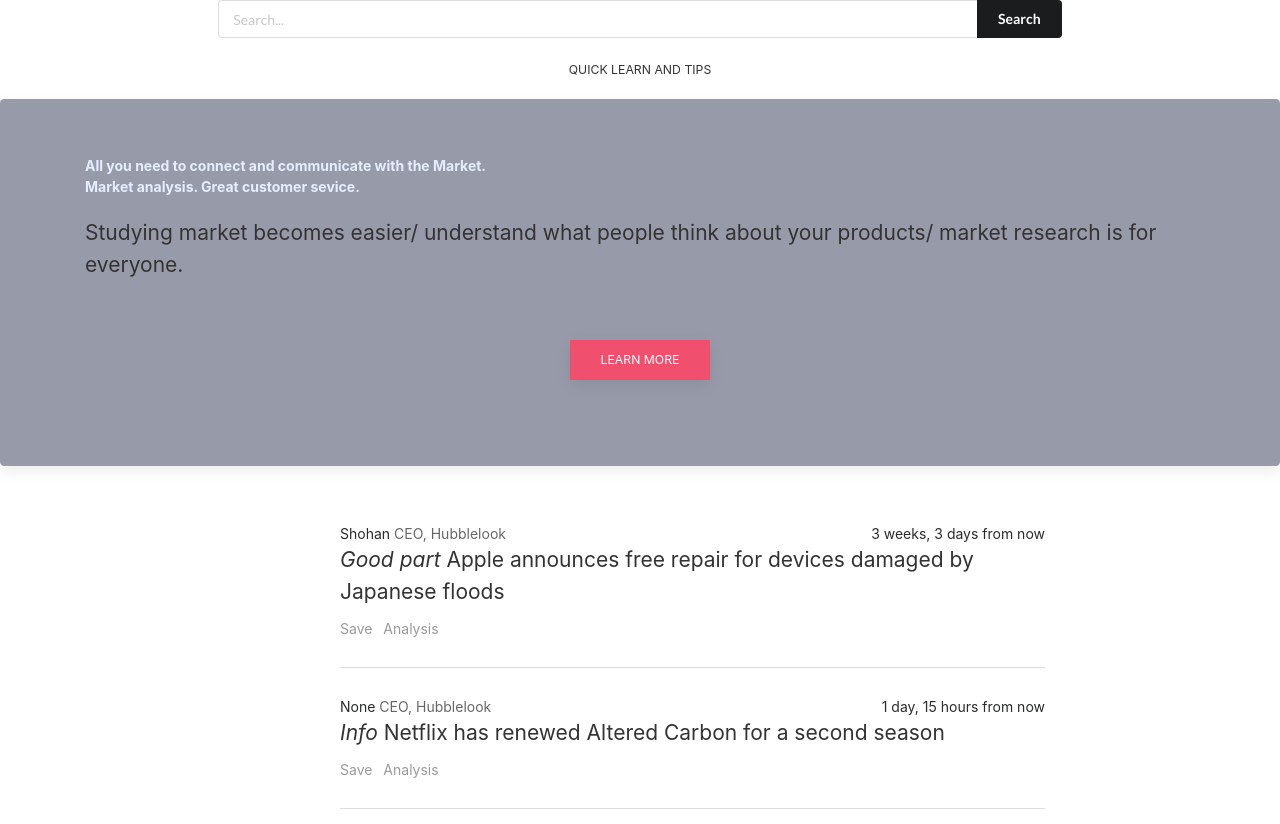
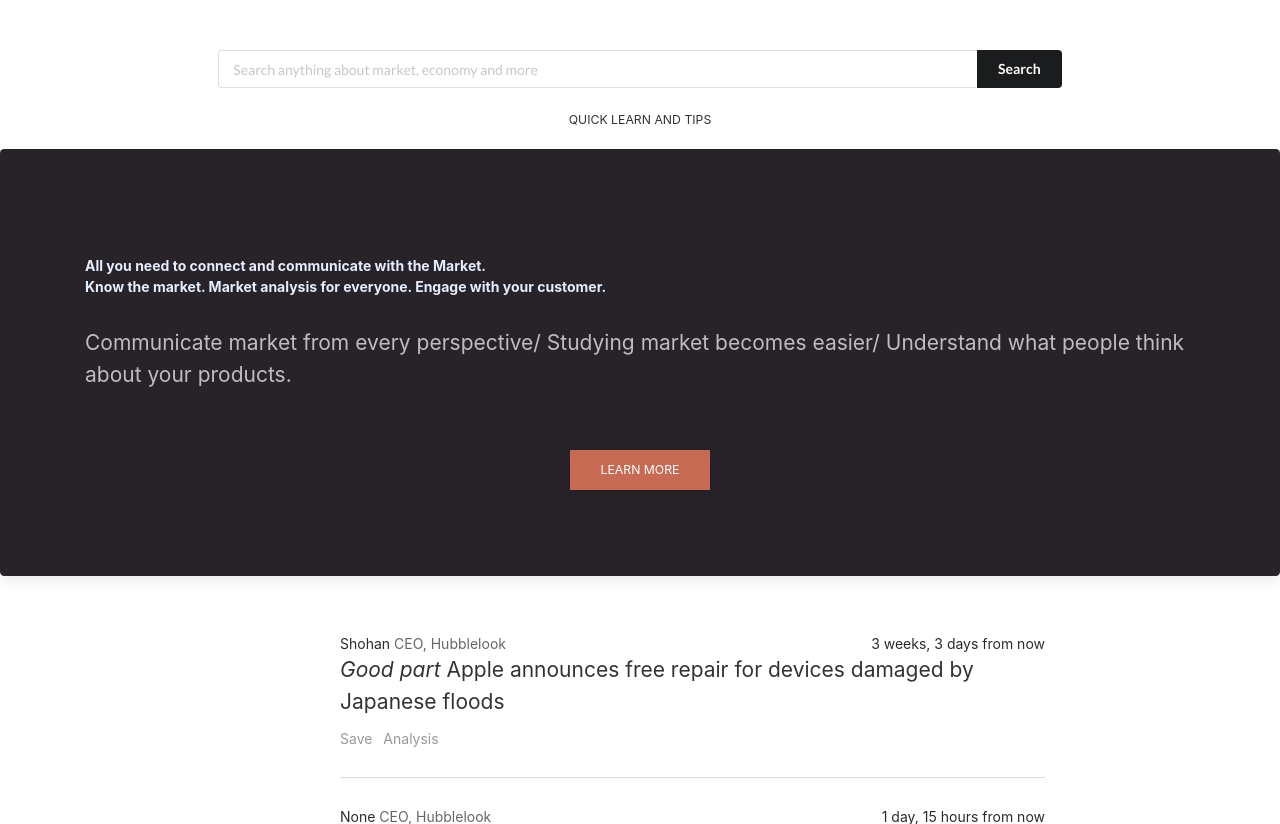
Before and after one commit to mmrshohan/hubblelook-app, a Django app: page / in a window 1280 px wide. Shown: the part 74-898 px from the top of the page. Run offline with Django 3.2, Linux system fonts and the light colour scheme; data comes from the database, SQL or seed files in the repository; both versions use the stored data as it was after the commit; some libraries are stand-ins or nearby versions.

Commit message:
basic changes

```diff
--- a/mainhubblelook/templates/index.html
+++ b/mainhubblelook/templates/index.html
@@ -15,8 +15,9 @@
     <div class="row">
       <div class="col-lg-2"></div>
       <div class=" col-lg-8">
-        <div class="ui fluid action input" style="padding-bottom: 20px;">
-          <input type="search" placeholder="Search..." name="q" >
+        <!-- Main search bar  -->
+        <div class="ui fluid action input" style="padding-bottom: 20px; padding-top:50px;">
+          <input type="search" placeholder="Search anything about market, economy and more" name="q" >
           <button type="submit" class="ui secondary button" value="search"> Search </button>
         </div>
         <!-- Quick learn button and modal -->
@@ -28,16 +29,17 @@
               <div class="uk-grid-collapse uk-child-width-1-2@s uk-flex-middle" uk-grid>
                 <div class="uk-padding-large uk-align-center" uk-height-viewport>
                   <!-- explaination -->
-                  <p class="uk-heading-primary uk-light">Hubblelook here to help your businesses, financial life or nurture your financial knowledge</p>
+                  <p class="uk-heading-primary uk-text-bold"> Know all tricks and tips about Hubblelook to make your life easier and simpler</p>
                   <ul>
 
                     <p class="uk-heading-primary uk-text-bold">Tips:</p>
                     <div class="uk-text-lead">
-                      <li><span class="uk-light"># SEARCH</span> Just search you would see the result. No need to use any Hashtag </li>
-                      <li><span class="uk-light">#POST</span>  Be precise before posting your micro thought </li>
-                      <li> <span class="uk-light">#COMPANY</span>  As a company,  you should put as much information as possible to the profile section</li>
-                      <li><span class="uk-light">#POST</span>  Initial keywords would help you to shape your though</li>
-                      <li><span class="uk-light">#POST</span> Hubblelook is very easy to use due to "Initial Keywords"</li>
+                      <li ><span># SEARCH</span> Just search to see the result. No need to use any Hashtag </li>
+                      <li ><span># SEARCH</span> To get specific search result, use our default "initial Keywords" </li>
+                      <li ><span>#POST</span>  Be precise before posting your micro thoughts or micro article </li>
+                      <li > <span>#COMPANY</span>  As a company, you should put as much information as possible into your profile section</li>
+                      <li ><span>#POST</span>  Initial keywords would help you to shape your thoughs</li>
+                      <li ><span>#POST</span> Hubblelook is very easy to use due to "Initial Keywords" facility</li>
                     </div>
                   </ul>
                   <!-- explaination end here -->
@@ -57,13 +59,13 @@
   <div class="home-header">
     <div class="jumbotron uk-box-shadow-medium">
       <div class="container">
-        <div class="uk-heading-primary uk-text-bold" style="color: #e6edff; "> All you need to connect and communicate with the Market.<br> Market analysis. Great customer sevice. </div>
+        <div class="uk-heading-primary uk-text-bold" style="color: #e6edff; padding-top: 50px; "> All you need to connect and communicate with the Market.<br> Know the market. Market analysis for everyone. Engage with your customer. </div>
 
-        <p class="uk-text-lead" style="padding-bottom: 30px; padding-top: 20px;">
-          Studying market becomes easier/ understand what people think about your products/ market research is for everyone.</p>
+        <p class="uk-text-lead uk-light" style="padding-bottom: 30px; padding-top: 30px;">
+          Communicate market from every perspective/ Studying market becomes easier/ Understand what people think about your products.</p>
         <!-- Explore button -->
         <button class="uk-button uk-align-center uk-button-danger uk-box-shadow-medium " >
-        <a style="color: white"  href="{% url 'explore' %}" >Learn more </a>
+        <a style="color: white;"  href="{% url 'explore' %}" >Learn more </a>
         </button>
       </div>
     </div>
@@ -215,7 +217,7 @@ html {
   padding-right: 30px
   }
   .jumbotron {
-  background-color: #979ba9;
+  background-color: #272329; #979ba9   /* Background color for Jumbotron */
   }
   .color {
   color:#002984;
@@ -224,10 +226,10 @@ html {
   padding-top: 80px
   }
   .uk-modal-dialog {
-  background-color: #979eae;
+  background-color: #e6edff;
   }
   .uk-modal-close-full {
-  background-color: #979eae;
+  background-color: #e6edff;   /* another proposed color #979eae */
   color: white;
   }
   .sub-header {
@@ -263,6 +265,14 @@ html {
   #product {
   text-align: center
   }
+  .uk-button-danger {
+    background-color: #c66a53;
+  }
+  .uk-button-danger:hover {
+    background-color: #c66a53;
+  }
+
+
   #product:hover {
   text-decoration: none;
   }
--- a/mainhubblelook/templates/sinppet/nav-bar.html
+++ b/mainhubblelook/templates/sinppet/nav-bar.html
@@ -19,8 +19,8 @@
       </div>
       <div uk-dropdown>
         <ul class="uk-nav uk-dropdown-nav">
-          <li><a style="font-size: 15px; padding-bottom:8px;" href="{% url 'quick-word' %}"> Post Thoughts </a></li>
-          <li><a style="font-size: 15px; padding-bottom:8px;" href="{% url 'article-form'  %}"> Post Micro Article </a></li>
+          <li><a style="font-size: 15px; padding-bottom:8px;" href="{% url 'quick-word' %}"> Post Your Micro Thought </a></li>
+          <li><a style="font-size: 15px; padding-bottom:8px;" href="{% url 'article-form'  %}"> Post Your Micro Article </a></li>
           <li><a style="font-size: 15px; padding-bottom:8px;" href="{% url 'add-product-form'  %}"> Add a Product </a></li>
         </ul>
       </div>
--- a/profiles/models.py
+++ b/profiles/models.py
@@ -30,6 +30,8 @@ class Profile(models.Model):
 	title = models.CharField(max_length=100, null=True, blank=True)
 	url = models.URLField(max_length=200, null=True, blank=True)
 	additional_url = models.URLField(max_length=200, null=True, blank=True )
+	Headquarter = models.CharField(max_length=1000, null=True, blank=True)
+	stock_market = models.CharField(max_length=200, null=True, blank=True)
 	established = models.DateField(auto_now=False, auto_now_add=False, default=None)
 	investors = models.CharField(max_length=2000, null=True, blank=True)
 	about_details = RichTextField(null=False, blank=False, default=None)
```
Also changed, not shown: profiles/templates/profile.html (+16 -16 lines), db.sqlite3, profiles/migrations/0007_auto_20180917_0044.py (added).
